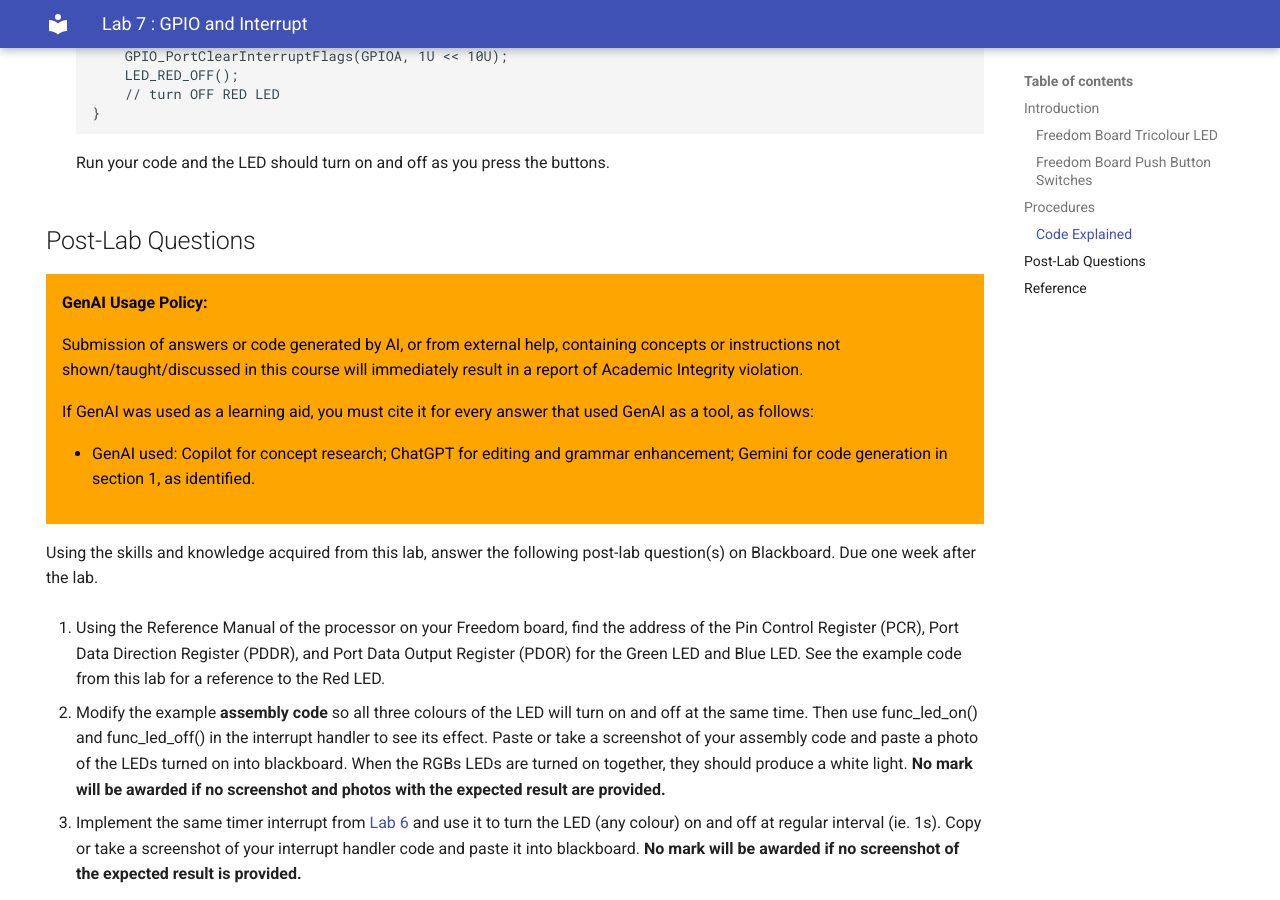
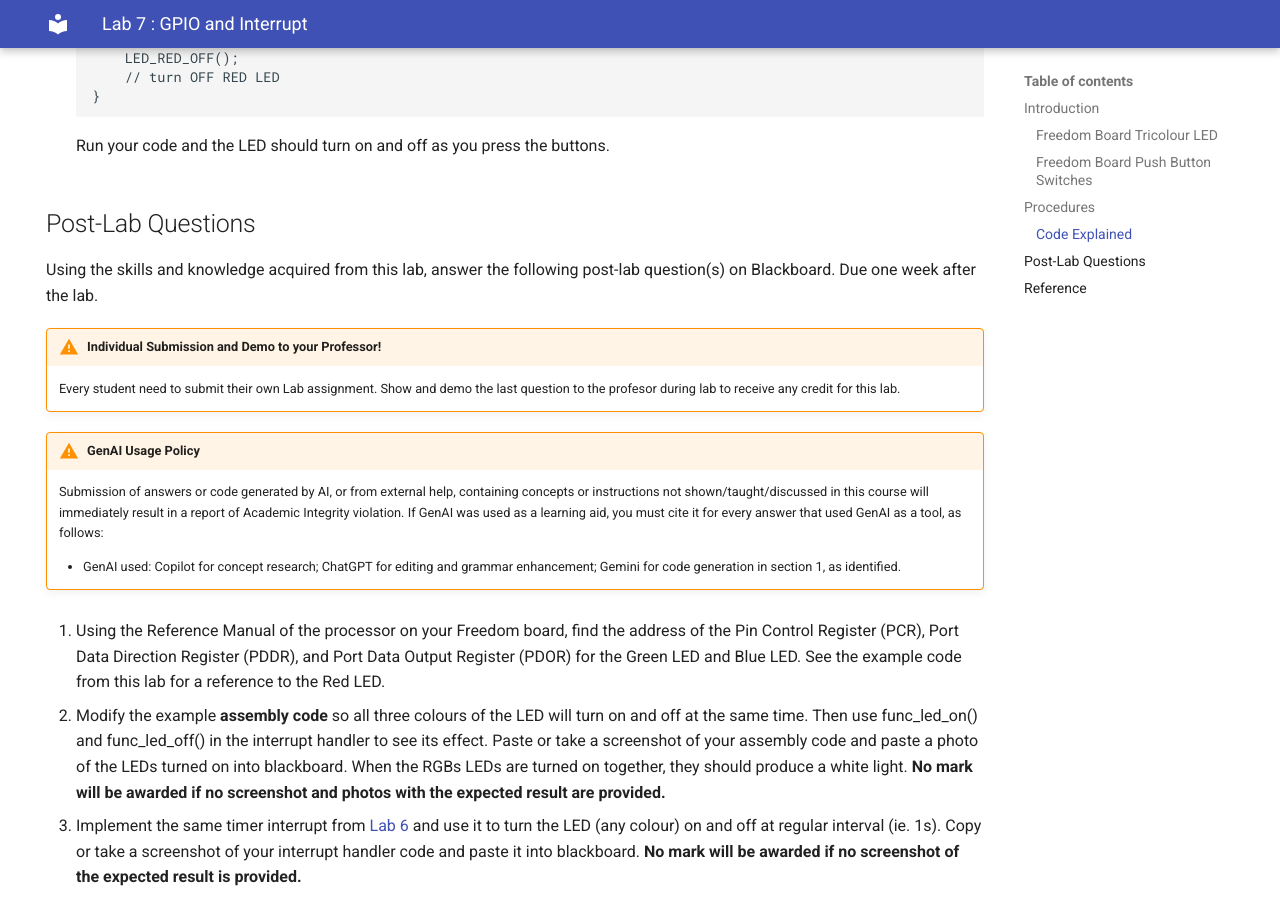
Before and after one commit to Seneca-BSA/Lab-Manual, an MkDocs documentation site: the page built from docs/SEH500/lab7.md, in a window 1280 px wide and 900 px high, scrolled down 7826 px. Built offline with MkDocs 1.6.1 and Material for MkDocs 9.7.7, drawn with Linux system fonts in a browser that asks for light colours; some of the changed text lies outside the part shown.

Commit message:
updated seh500 lab7 and lab8

```diff
--- a/docs/SEH500/lab7.md
+++ b/docs/SEH500/lab7.md
@@ -1,9 +1,4 @@
 # Lab 7 : GPIO and Interrupt
-
-<font size="5">
-Seneca Polytechnic</br>
-SEH500 Microprocessors and Computer Architecture
-</font>
 
 ## Introduction
 
@@ -64,11 +59,11 @@
 
 1. First, we'll setup the pins for the LED output using assembly code. The onboard LED and buttons are connected to what is known as General Purpose Input/Output (GPIO) pins on the microcontroller. In our case, they are connected to pre-determined pins on the microcontroller board.
 
+    !!! info "For Freedom K66F board"
+
+        If you are using the Freedom K66F board, the pin configurations are difference. Read the lab manual carefully and refer to the K66 documentation as necessary for pin configuration.
+
     Create a file called `function.s` in the source folder. Write the following code to it. In the code, create three functions: one for setting up the pins as GPIO output, and the others for turning the LED on and off.
-
-    <div style="padding: 15px; border: 1px solid orange; background-color: orange; color: black;">
-    If you are using the Freedom K66F board, the pin configurations are difference. Read the lab manual carefully and refer to the K66 documentation as necessary for pin configuration.
-    </div>
 
         .syntax unified             @ unified syntax used
         .cpu cortex-m4              @ cpu is cortex-m4
@@ -119,11 +114,11 @@
             str r0, [r1]			@ apply settings
             bx	lr
 
-    <div style="padding: 15px; border: 1px solid orange; background-color: orange; color: black;">
-    If you are using the Freedom K66F board, the pin configurations is difference. Read the lab manual carefully and refer to the K66 documentation as necessary for pin configuration.
-    </div>
+    ### Code Explained
 
-    ### Code Explained
+    !!! info "For Freedom K66F board"
+
+        If you are using the Freedom K66F board, the pin configurations is difference. Read the lab manual carefully and refer to the K66 documentation as necessary for pin configuration.
 
     The ARM Cortex M4 has been designed with gates to enable/disable the clock to different regions of the processor and therefore reduce the dynamic power that is consumed when those regions are not used. By default, the clock gates to all General Purpose Input/Output (GPIO) ports are disabled. In order to use the Red LED at Port B Pin 22, we need to enable the Port B clock gate.
 
@@ -195,9 +190,9 @@
 
 1. Next, open the **ConfigTools > Peripherals Windows** or right-click on the project from the **Project Explorer Project > MCUXpresso Config Tools > Open Perripheral**. On the left hand side, go to the "Peripherals" tab. Check **GPIOC** for SW2 at Port C Pin 6 (PTC6). When prompted to "Add Configuration Component Instance", select the GPIO component with **General Purpose Input/Output (GPIO)** in the component description. If you've previously added another component, right click on GPIOC and remove them.
 
-    <div style="padding: 15px; border: 1px solid orange; background-color: orange; color: black;">
-    **If you are using the Freedom K66F board**, SW2 is at Port D Pin 11 (PTD11). Check **GPIOD** for the port and use SW2_GPIOD_IRQHANDLER as the function name in the next step.
-    </div>
+    !!! info "For Freedom K66F board"
+
+        **If you are using the Freedom K66F board**, SW2 is at Port D Pin 11 (PTD11). Check **GPIOD** for the port and use SW2_GPIOD_IRQHANDLER as the function name in the next step.
 
 1. Check "Enable interrupt request" then check "Enable custom handler name". We'll name it: SW2_GPIOC_IRQHANDLER. Once done, click "Update Code" near the top.
 
@@ -245,14 +240,18 @@
 
 ## Post-Lab Questions
 
-<div style="padding: 15px; border: 1px solid orange; background-color: orange; color: black;">
-<b>GenAI Usage Policy:</b>
-<p>Submission of answers or code generated by AI, or from external help, containing concepts or instructions not shown/taught/discussed in this course will immediately result in a report of Academic Integrity violation.</p>
-<p>If GenAI was used as a learning aid, you must cite it for every answer that used GenAI as a tool, as follows:<p>
-<ul><li>GenAI used: Copilot for concept research; ChatGPT for editing and grammar enhancement; Gemini for code generation in section 1, as identified.</li></ul>
-</div>
+Using the skills and knowledge acquired from this lab, answer the following post-lab question(s) on Blackboard. Due one week after the lab.
 
-Using the skills and knowledge acquired from this lab, answer the following post-lab question(s) on Blackboard. Due one week after the lab.
+!!! warning "Individual Submission and Demo to your Professor!"
+
+    Every student need to submit their own Lab assignment. Show and demo the last question to the profesor during lab to receive any credit for this lab.
+
+!!! warning "GenAI Usage Policy"
+
+    Submission of answers or code generated by AI, or from external help, containing concepts or instructions not shown/taught/discussed in this course will immediately result in a report of Academic Integrity violation.
+    If GenAI was used as a learning aid, you must cite it for every answer that used GenAI as a tool, as follows:
+
+    - GenAI used: Copilot for concept research; ChatGPT for editing and grammar enhancement; Gemini for code generation in section 1, as identified.
 
 1. Using the Reference Manual of the processor on your Freedom board, find the address of the Pin Control Register (PCR), Port Data Direction Register (PDDR), and Port Data Output Register (PDOR) for the Green LED and Blue LED. See the example code from this lab for a reference to the Red LED.
 
```
Also changed, not shown: docs/SEH500/index.md (+2 -2 lines), docs/SEH500/lab8.md (+12 -13 lines).
